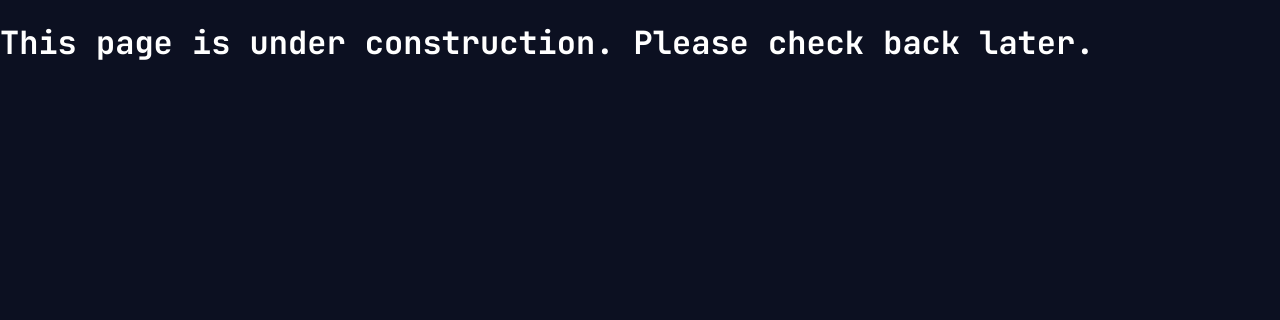
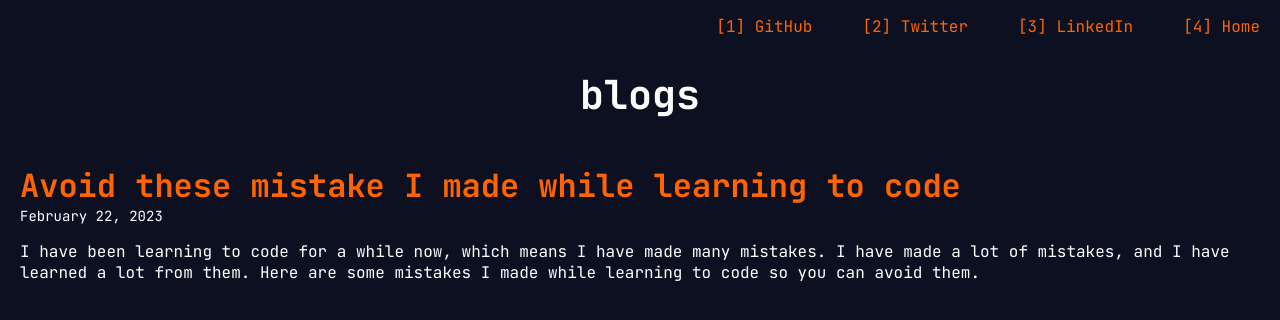
Before and after one commit to shasherazi/portfolio-old, a website built with Parcel: page src/pages/blogs.html in a window 1280 px wide. Built offline with nearby package versions, Linux system fonts and the light colour scheme.

Commit message:
Added a blog

```diff
--- /dev/null
+++ b/src/pages/blogs.css
@@ -0,0 +1,49 @@
+:root {
+  --background: #0c1021;
+  --yellow: #fbde2d;
+  --blue: #8da6ce;
+  --orange: #ff6400;
+  --white: white;
+}
+
+.main {
+  display: flex;
+  flex-direction: column;
+  align-items: center;
+  padding: 0 3rem;
+}
+
+.heading {
+  font-size: 2.5rem;
+  font-weight: 700;
+  text-align: center;
+  margin-top: 15px;
+}
+
+.blogs-list {
+  display: flex;
+  flex-direction: column;
+  list-style-type: none;
+  padding: 0;
+  margin: 0;
+}
+
+.blog-item {
+  display: flex;
+  flex-direction: column;
+  margin: 1rem 0;
+}
+
+.blog-link {
+  font-size: 2rem;
+  font-weight: 700;
+}
+
+.date {
+  font-size: 14px;
+}
+
+.hr {
+  width: 100%;
+  border-color: var(--blue);
+}
--- a/src/pages/blogs.html
+++ b/src/pages/blogs.html
@@ -5,6 +5,7 @@
     <meta http-equiv="X-UA-Compatible" content="IE=edge" />
     <meta name="viewport" content="width=device-width, initial-scale=1.0" />
     <link rel="stylesheet" href="../style.css" />
+    <link rel="stylesheet" href="./blogs.css" />
     <script src="../index.js" type="module"></script>
     <!-- Google Fonts -->
     <link rel="preconnect" href="https://fonts.googleapis.com" />
@@ -17,6 +18,60 @@
     <title>shasherazi's blogs</title>
   </head>
   <body>
-    <h1>This page is under construction. Please check back later.</h1>
+    <header>
+      <nav class="nav">
+        <ul class="nav-list">
+          <li class="nav-item">
+            <a
+              href="https://github.com/shasherazi/"
+              class="list-item-link"
+              target="_blank"
+              tabindex="1"
+              >[1] GitHub
+            </a>
+          </li>
+          <li class="nav-item">
+            <a
+              href="https://twitter.com/shasherazi/"
+              class="list-item-link"
+              target="_blank"
+              tabindex="2"
+              >[2] Twitter
+            </a>
+          </li>
+          <li class="nav-item">
+            <a
+              href="https://www.linkedin.com/in/shasherazi/"
+              class="list-item-link"
+              target="_blank"
+              tabindex="3"
+              >[3] LinkedIn
+            </a>
+          </li>
+          <li class="nav-item">
+            <a href="/" class="list-item-link" tabindex="4"> [4] Home </a>
+          </li>
+        </ul>
+      </nav>
+    </header>
+    <main class="main">
+      <h1 class="heading">blogs</h1>
+      <ul class="blogs-list">
+        <li class="blog-item">
+          <a class="blog-link" href="./blogs/mistakes.html"
+            >Avoid these mistake I made while learning to code</a
+          >
+          <span class="date">
+            <time datetime="2023-02-22">February 22, 2023</time>
+          </span>
+          <p class="blog-description">
+            I have been learning to code for a while now, which means I have
+            made many mistakes. I have made a lot of mistakes, and I have
+            learned a lot from them. Here are some mistakes I made while
+            learning to code so you can avoid them.
+          </p>
+        </li>
+      </ul>
+    </main>
   </body>
 </html>
```
Also changed, not shown: src/pages/blogs/mistakes.html (added, +21 -0 lines).
